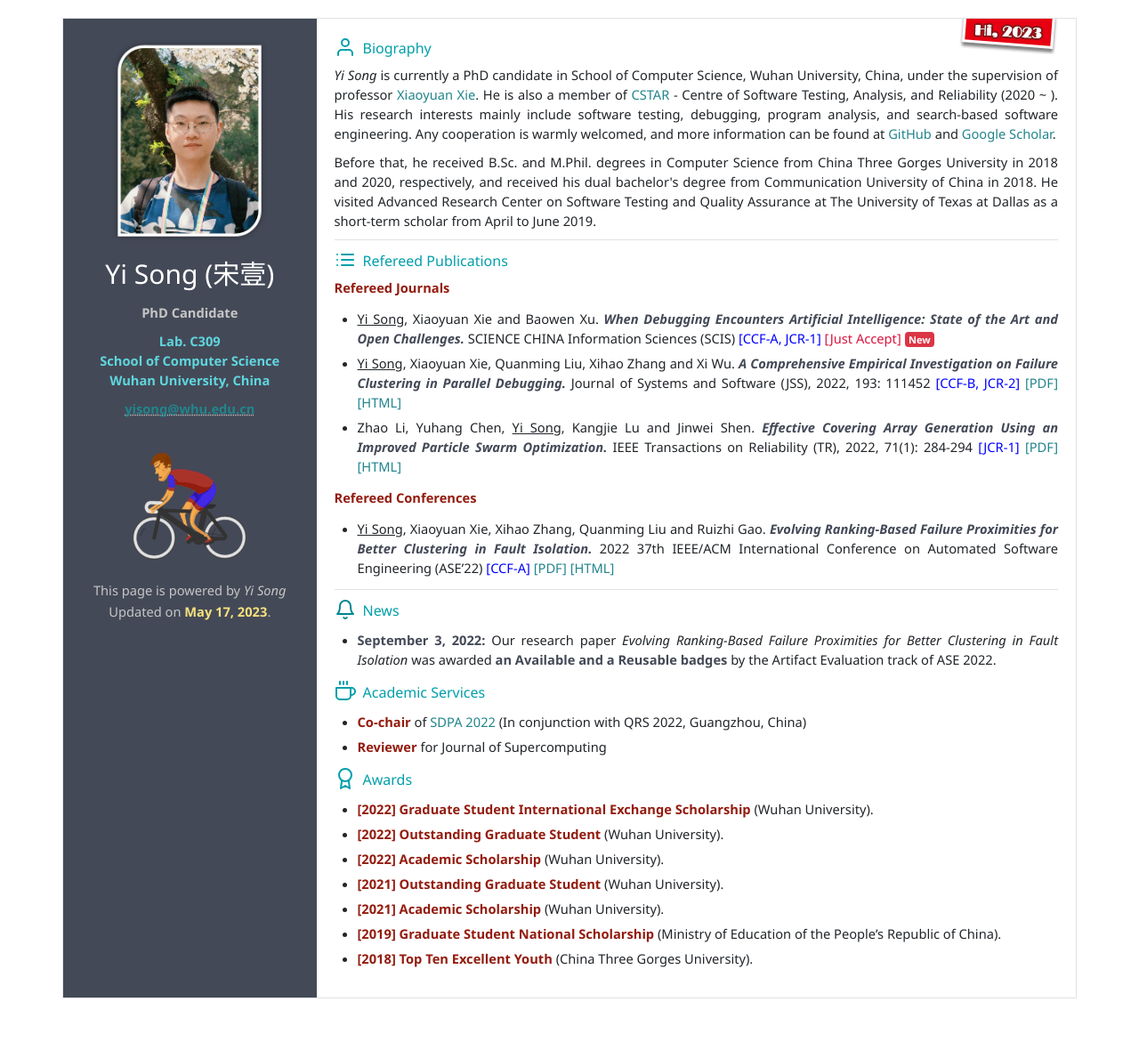
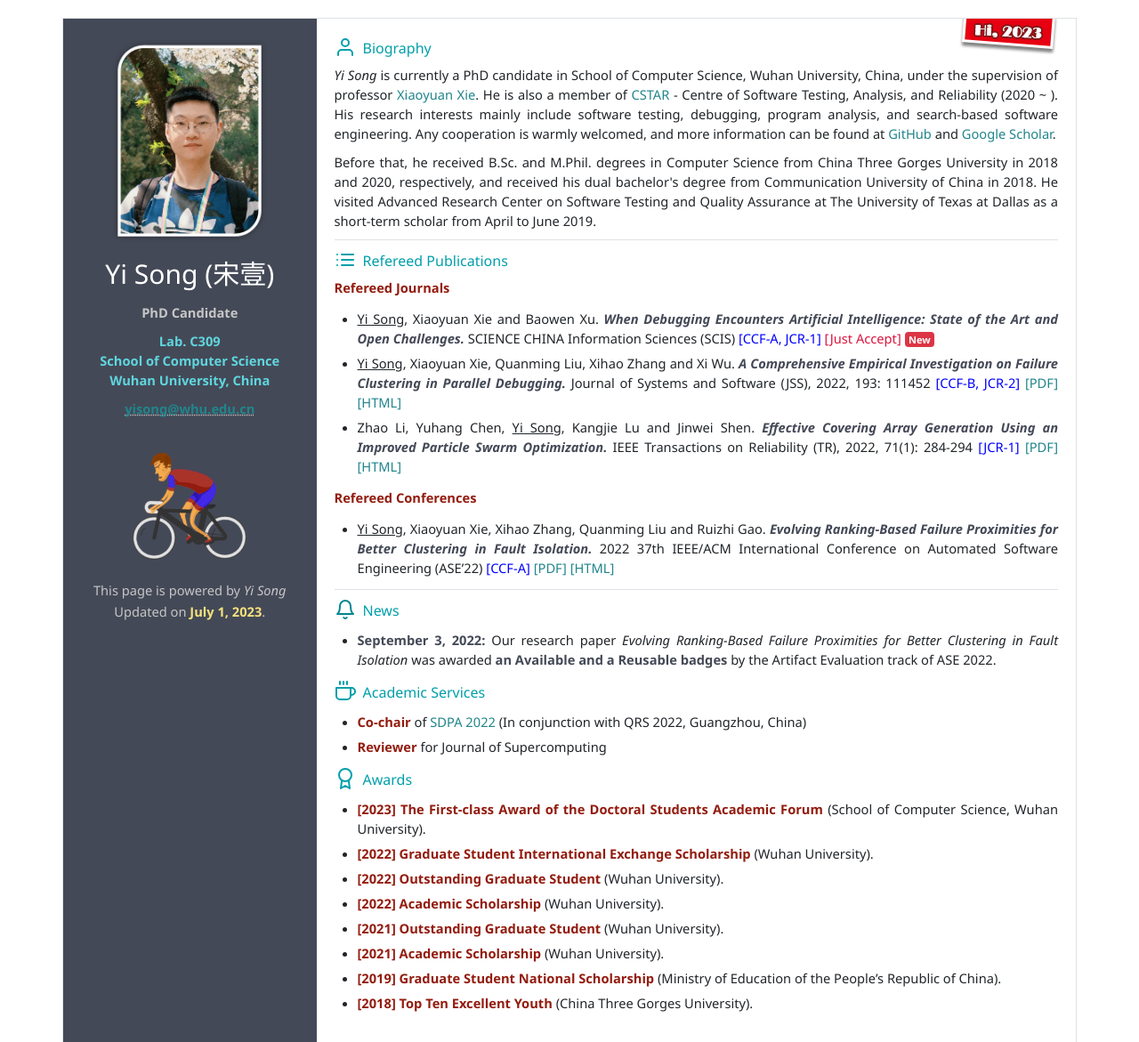
Before and after one commit to yisongy/yisongy.github.io, a plain HTML site: page index.html in a window 1280 px wide. Shown: the top 1171 px of the page at 89% size. Before the commit the page ends 1132 px from the top, so only its background shows below. Drawn offline with Linux system fonts and the light colour scheme.

Commit message:
Update index.html

```diff
--- a/index.html
+++ b/index.html
@@ -38,7 +38,7 @@
 					</div>
 					<div class="person-footer">
 						<p>This page is powered by <em>Yi Song</em></p>
-						<p>Updated on <span class="footer">May 17, 2023</span>.</p>
+						<p>Updated on <span class="footer">July 1, 2023</span>.</p>
 					</div>
 				</div>
 			</div>
@@ -114,6 +114,9 @@
 				<div class="awards-sect">
 					<h6><img src="img/award.svg" class="section-icon">Awards</h4>
 					<ul class="paper">
+					        <li>
+							<span class="award-tag">[2023] The First-class Award of the Doctoral Students Academic Forum</span> (School of Computer Science, Wuhan University).
+						</li>
 						<li>
 							<span class="award-tag">[2022] Graduate Student International Exchange Scholarship</span> (Wuhan University).
 						</li>
```
